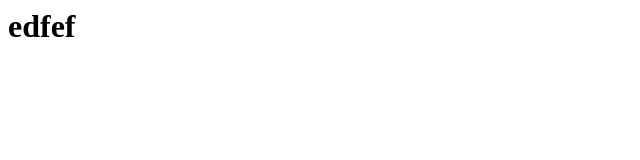
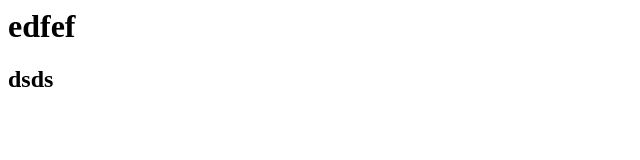
Before and after one commit to OsvaldoJDev/GItteste, a plain HTML site: page index.html in a window 1280 px wide. Shown: the full height of the page, 0-640 px from the left. Drawn offline with Linux system fonts and the light colour scheme.

Commit message:
h2-index

```diff
--- a/index.html
+++ b/index.html
@@ -1 +1,2 @@
 <h1>edfef</h1>
+<h2>dsds</h2>
```
